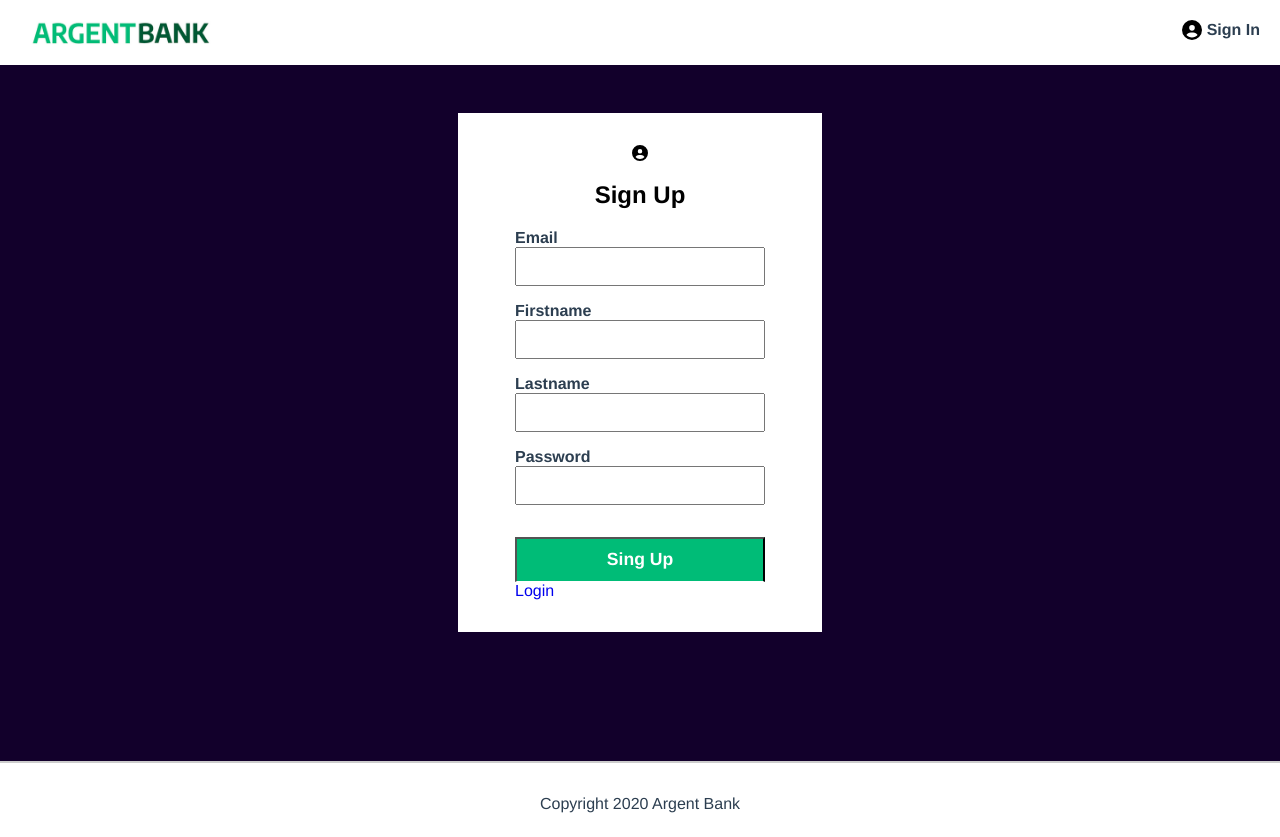
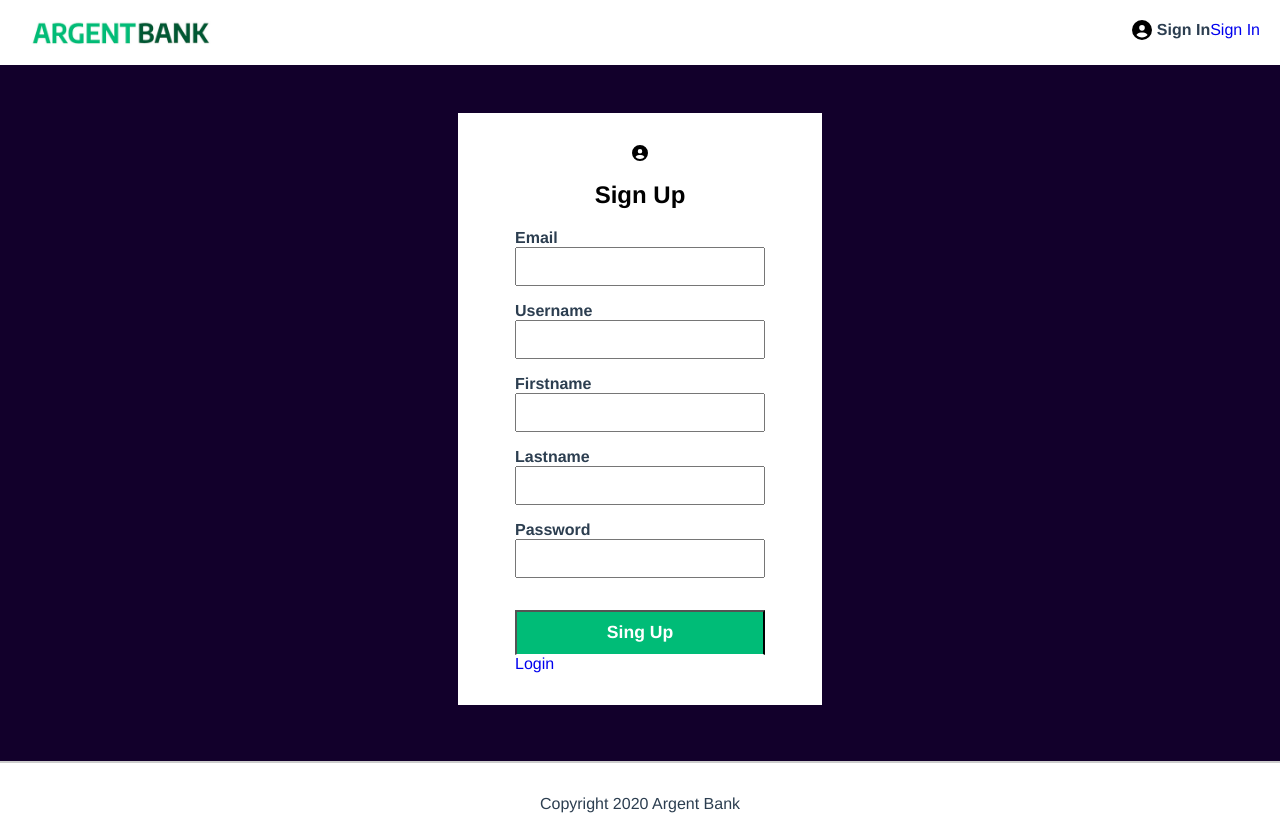
Before and after one commit to vYna-Yvan/Argent-Bank, a React (Create React App) app: page /Register in a window 1280 px wide. Built offline with nearby package versions, Linux system fonts and the light colour scheme.

Commit message:
add LogOut

```diff
--- a/src/components/header/Header.js
+++ b/src/components/header/Header.js
@@ -3,23 +3,42 @@ import "./Header.css";
 import Logo from "./argentBankLogo.png";
 import userIcon from "./circle-user-solid.svg";
 import { Link } from "react-router-dom";
-import { useSelector } from "react-redux";
+import { useDispatch, useSelector } from "react-redux";
 import outIcon from "./right-from-bracket-solid.svg";
+import { logOutUser } from "../../redux/actions/userActions";
 
 const Header = () => {
   const { token, user } = useSelector((state) => state.userReducer);
+  const dispatch = useDispatch();
+  const handleSignOut = () => {
+    logOutUser(dispatch);
+  };
   return (
     <header>
       <Link className="link-header" to="/">
         <img className="logo" alt="logo" src={Logo} />
       </Link>
 
-      <Link to={token ? "/profil" : "/Login"}>
+      <Link to={token ? "/profil" : "/login"}>
         <div className="SignIn-box">
           <img alt="user" src={userIcon} />
 
-          <p>{token ? user.firstName : "Sign In"}</p>
-          <p>{token ? !"Sign Out" : ""}</p>
+          <p>
+            {token
+              ? user.userName
+                ? user.userName
+                : user.firstName
+              : "Sign In"}
+          </p>
+          {token ? (
+            <button onClick={handleSignOut}>
+              {" "}
+              <img src={outIcon} />
+              Sign Out
+            </button>
+          ) : (
+            <Link to="/login">Sign In</Link>
+          )}
         </div>
       </Link>
     </header>
--- a/src/pages/Profil.js
+++ b/src/pages/Profil.js
@@ -10,9 +10,11 @@ const Profil = () => {
   const [firstName, setFirstName] = useState("");
   const [lastName, setLastName] = useState("");
   const [showForm, setShowForm] = useState(false);
+  const [userName, setUserName] = useState("");
   useEffect(() => {
     setFirstName(user.firstName);
     setLastName(user.lastName);
+    setUserName(user.userName);
   }, []);
   const onUpdate = (e) => {
     e.preventDefault();
@@ -32,6 +34,18 @@ const Profil = () => {
         {showForm && (
           <div className="showForm-box">
             <form onSubmit={onUpdate}>
+              <div className="input-wrapper">
+                <label className="names-label" htmlFor="userName">
+                  Username
+                </label>
+                <input
+                  type="text"
+                  id="userName"
+                  disabled
+                  value={userName}
+                  onChange={(e) => setUserName(e.target.value)}
+                />
+              </div>
               <div className="input-wrapper">
                 <label className="names-label" htmlFor="firstName">
                   Firstname
--- a/src/pages/Register.js
+++ b/src/pages/Register.js
@@ -11,15 +11,20 @@ const Register = () => {
   const [password, setPassword] = useState("");
   const [firstName, setFirstName] = useState("");
   const [lastName, setLastName] = useState("");
+  const [userName, setUserName] = useState("");
 
   const onRegister = (e) => {
     e.preventDefault();
-    const body = { email, password, firstName, lastName };
+    if (!email | !password | !firstName | !lastName | !userName) {
+      return alert("Veuillez remplir tout les champs du formulaire");
+    }
+    const body = { email, password, firstName, lastName, userName };
     const clearForm = () => {
       setEmail("");
       setPassword("");
       setFirstName("");
       setLastName("");
+      setUserName("");
     };
     registerUser(body, clearForm, dispatch);
   };
@@ -36,6 +41,15 @@ const Register = () => {
               id="email"
               value={email}
               onChange={(e) => setEmail(e.target.value)}
+            />
+          </div>
+          <div className="input-wrapper">
+            <label htmlFor="userName">Username</label>
+            <input
+              type="text"
+              id="userName"
+              value={userName}
+              onChange={(e) => setUserName(e.target.value)}
             />
           </div>
           <div className="input-wrapper">
--- a/src/redux/actions/userActions.js
+++ b/src/redux/actions/userActions.js
@@ -5,6 +5,7 @@ import {
   GET_PROFILE_SUCCESS,
   LOGIN_USER_FAILED,
   LOGIN_USER_REQUEST,
+  LOGOUT_USER,
   REGISTER_USER_FAILED,
   REGISTER_USER_REQUEST,
   REGISTER_USER_SUCCESS,
@@ -117,3 +118,9 @@ export const updateUser = (token, body, dispatch) => {
     }
   });
 };
+
+export const logOutUser = (dispatch) => {
+  dispatch({
+    type: LOGOUT_USER,
+  });
+};
--- a/src/redux/reducers/userReducer.js
+++ b/src/redux/reducers/userReducer.js
@@ -6,6 +6,7 @@ import {
   LOGIN_USER_FAILED,
   LOGIN_USER_REQUEST,
   LOGIN_USER_SUCCESS,
+  LOGOUT_USER,
 } from "../types/userTypes";
 
 const initialeState = {
@@ -61,6 +62,13 @@ const userReducer = (state = initialeState, action) => {
         ...state,
         userLoading: false,
       };
+    case LOGOUT_USER:
+      localStorage.removeItem("token");
+      return {
+        ...state,
+        token: null,
+        user: null,
+      };
     default:
       return state;
   }
--- a/src/redux/types/userTypes.js
+++ b/src/redux/types/userTypes.js
@@ -15,3 +15,5 @@ export const REGISTER_USER_FAILED = "REGISTER_USER_FAILED";
 export const UPDATE_USER_REQUEST = "UPDATE_USER_REQUEST";
 export const UPDATE_USER_SUCCESS = "UPDATE_USER_SUCCESS";
 export const UPDATE_USER_FAILED = "UPDATE_USER_FAILED";
+
+export const LOGOUT_USER = "LOGOUT_USER";
```
